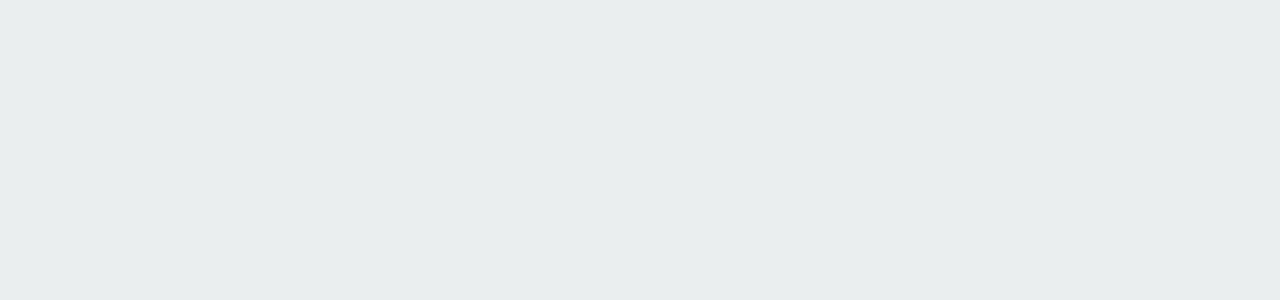
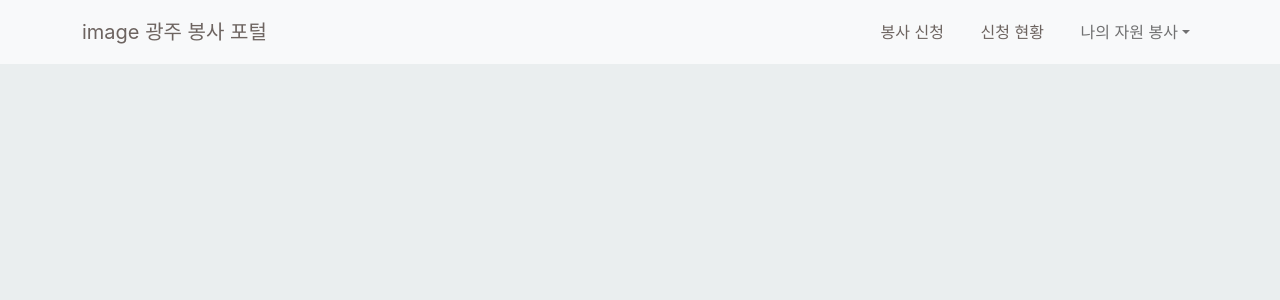
Before and after one commit to dmdrk1414/volunteer, a React (Create React App) app in the folder front/: page / in a window 1280 px wide. Shown: the top 300 px of the page. Built offline with nearby package versions, Linux system fonts and the light colour scheme.

Commit message:
components Manu 추가

```diff
--- a/front/package.json
+++ b/front/package.json
@@ -19,7 +19,10 @@
     "react-router-dom": "^6.9.0",
     "react-scripts": "5.0.1",
     "sass": "^1.65.1",
-    "web-vitals": "^2.1.4"
+    "web-vitals": "^2.1.4",
+    "@fortawesome/fontawesome-free": "^6.4.2",
+    "@fortawesome/free-solid-svg-icons": "^6.4.2",
+    "@fortawesome/react-fontawesome": "^0.2.0"
   },
   "scripts": {
     "start": "react-scripts start",
--- /dev/null
+++ b/front/src/scss/components/Manu.scss
@@ -0,0 +1,3 @@
+.nav_items{
+    width: 100px;
+}
--- a/front/src/scss/index.scss
+++ b/front/src/scss/index.scss
@@ -1,6 +1,14 @@
 // basic scss.file
 @import url(./reset.scss);
 
+// import router
+@import url(./router/Main.scss);
+
+// import router
+@import url(./router/Main.scss);
+
+// import components
+@import url(./components/Manu.scss);
 
 a {
     text-decoration: none;
--- a/front/src/view/components/Manu.js
+++ b/front/src/view/components/Manu.js
@@ -0,0 +1,50 @@
+/* eslint-disable-next-line  */
+import {
+  Navbar,
+  Nav,
+  NavDropdown,
+  Form,
+  Button,
+  FormControl,
+  Container,
+} from "react-bootstrap";
+/* eslint-disable-next-line  */
+import { Link } from "react-router-dom";
+
+import { FontAwesomeIcon } from "@fortawesome/react-fontawesome";
+import { faBars } from "@fortawesome/free-solid-svg-icons";
+
+function Manu() {
+  return (
+    // 무조건 div는 하나
+    <div className="manu">
+      <Navbar bg="light" expand="lg" className="navbar-container">
+        <Container>
+          <Navbar.Brand href="#home" className="navber_title">
+            <Link to="/">image </Link>
+            <Link to="/">광주 봉사 포털</Link>
+          </Navbar.Brand>
+          <Navbar>
+            <Nav className="justify-content-arount">
+              <Nav.Link className="nav_items">
+                <Link to="#action/3.1">봉사 신청</Link>
+              </Nav.Link>
+              <Nav.Link className="nav_items">
+                <Link to="#action/3.2">신청 현황</Link>
+              </Nav.Link>
+              <NavDropdown title="나의 자원 봉사">
+                <NavDropdown.Item href="/#action/3.3">로그인</NavDropdown.Item>
+                <NavDropdown.Item href="#action/3.4">
+                  나의 신청현황
+                </NavDropdown.Item>
+              </NavDropdown>
+            </Nav>
+          </Navbar>
+        </Container>
+      </Navbar>
+    </div>
+  );
+}
+
+/* eslint-disable-next-line  */
+export default Manu;
--- a/front/src/view/router/Home.js
+++ b/front/src/view/router/Home.js
@@ -3,9 +3,14 @@ import React from "react";
 import axios from "axios";
 
 // component
+import Manu from "../components/Manu";
 
 function Home() {
-  return <div></div>;
+  return (
+    <div>
+      <Manu></Manu>
+    </div>
+  );
 }
 
 export default Home;
```
Also changed, not shown: 1 other file (tests, documents, lock files or other folders).
